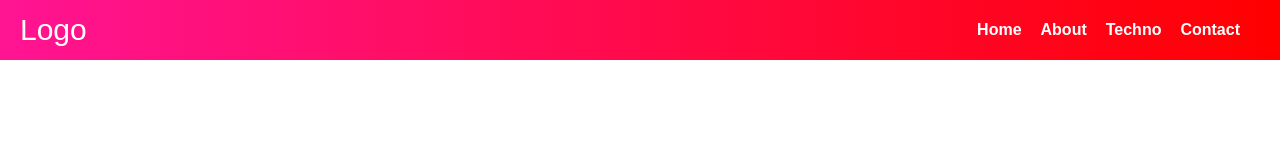
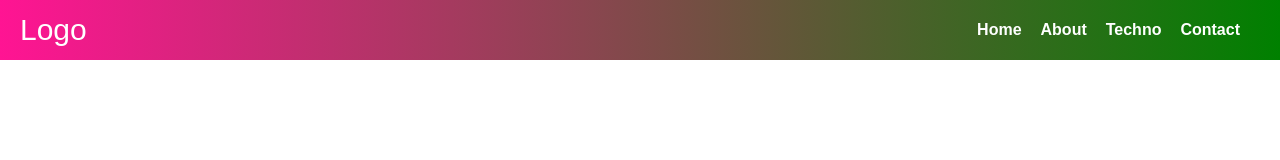
Before and after one commit to AkmaljonAkhmadov/shop, a plain HTML site: page index.html in a window 1280 px wide. Drawn offline with Linux system fonts and the light colour scheme.

Commit message:
Update main.css

```diff
--- a/CSS/main.css
+++ b/CSS/main.css
@@ -7,7 +7,7 @@
 .navbar {
     width: 100%;
     height: 60px;
-    background: linear-gradient(to right, deeppink, red);
+    background: linear-gradient(to right, deeppink, green);
     display: flex;
     justify-content: space-between;
     align-items: center;
```
